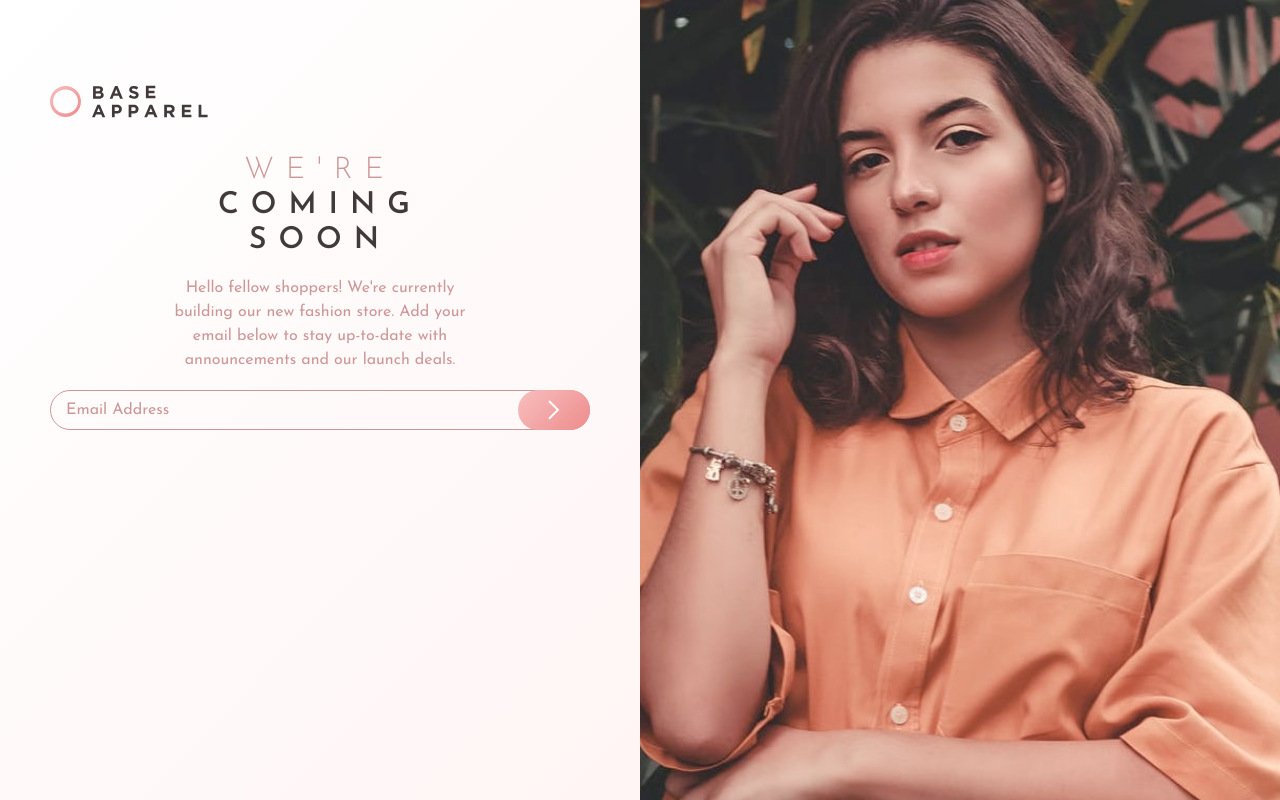
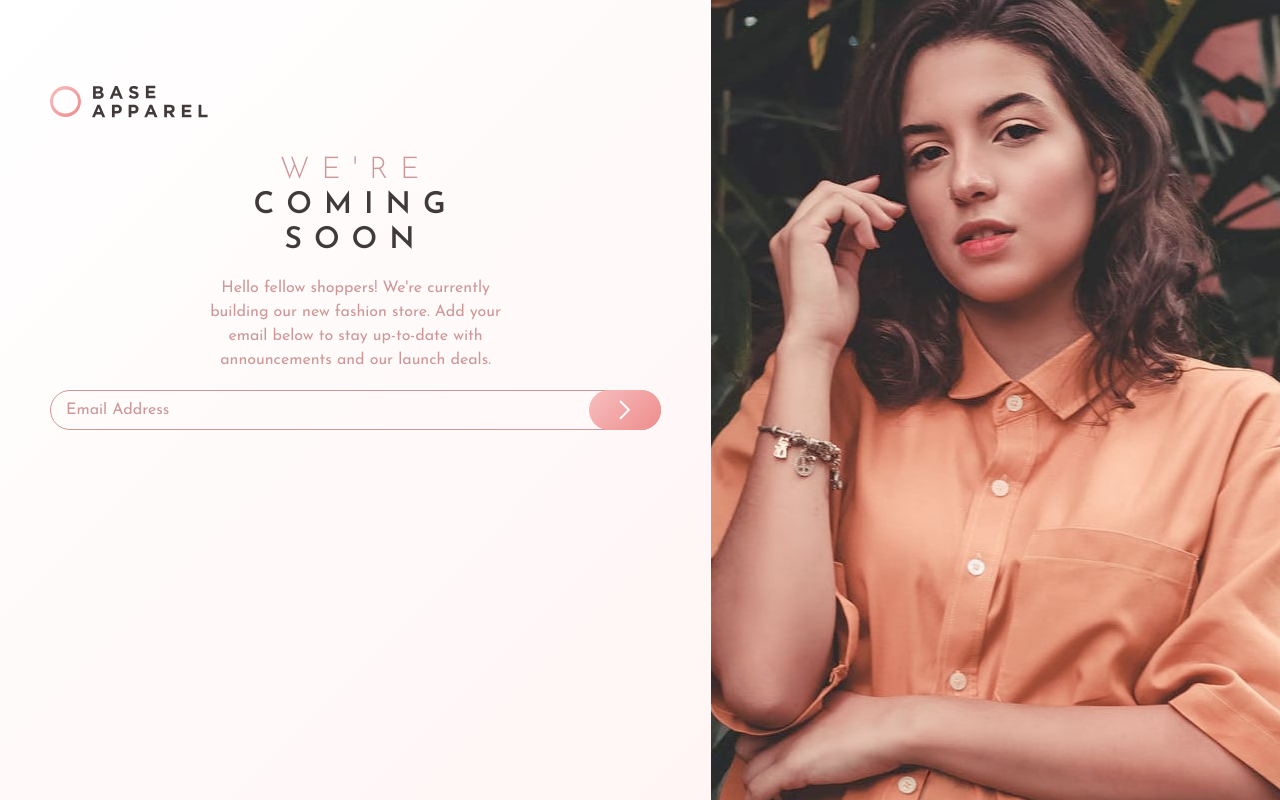
Before and after one commit to mdrizwanfk/fem-base-apparel-coming-soon, a React (Create React App) app: page / in a window 1280 px wide. Built offline with nearby package versions, Linux system fonts and the light colour scheme.

Commit message:
minor style adjustments

```diff
--- a/src/pages/ComingSoon.module.css
+++ b/src/pages/ComingSoon.module.css
@@ -81,11 +81,12 @@
 @media screen and (min-width: 992px) {
   .cs-grid {
     display: grid;
-    grid-template-columns: repeat(2, 1fr);
+    grid-template-columns: 5fr 4fr;
   }
 
   .container {
-    max-width: 144rem;
+    /* max-width: 144rem; */
+    max-width: none;
     margin: auto;
   }
 
@@ -98,6 +99,6 @@
   #banner-message {
     order: 1;
     align-self: flex-start;
-    height: 80rem;
+    min-height: 100vh;
   }
 }
```
